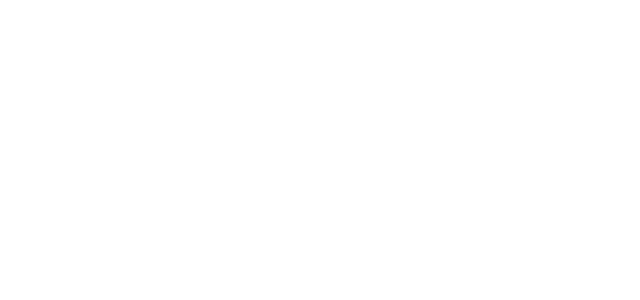
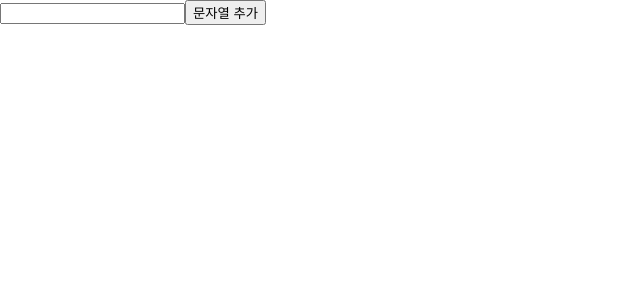
Before and after one commit to hyun940630/react-study, a React (Create React App) app: page / in a window 1280 px wide. Shown: the top 300 px of the page, without its empty margins (0-640 px from the left). Built offline with nearby package versions, Linux system fonts and the light colour scheme.

Commit message:
useCallback 적용 전

```diff
--- a/src/App.js
+++ b/src/App.js
@@ -1,8 +1,35 @@
-import React from 'react';
+import React, { useMemo, useState } from "react";
 
 function App() {
+  const [string, setString] = useState("");
+  const [stringList, setStringList] = useState([]);
+
+  const change = (e) => {
+    setString(e.target.value);
+  };
+
+  const insert = () => {
+    const newList = stringList.slice();
+    newList.push(string);
+    setStringList(newList);
+  };
+
+  const sum = (list) => {
+    console.log("문자열 합치는 중!");
+    let stringSum = "";
+    for (let value of list) {
+      stringSum += value + " ";
+    }
+    return stringSum;
+  };
+
+  const result = useMemo(() => sum(stringList), [stringList]);
+
   return (
-    <div className="App">
+    <div>
+      <input type="text" onChange={change} />
+      <button onClick={insert}>문자열 추가</button>
+      {result}
     </div>
   );
 }
```
